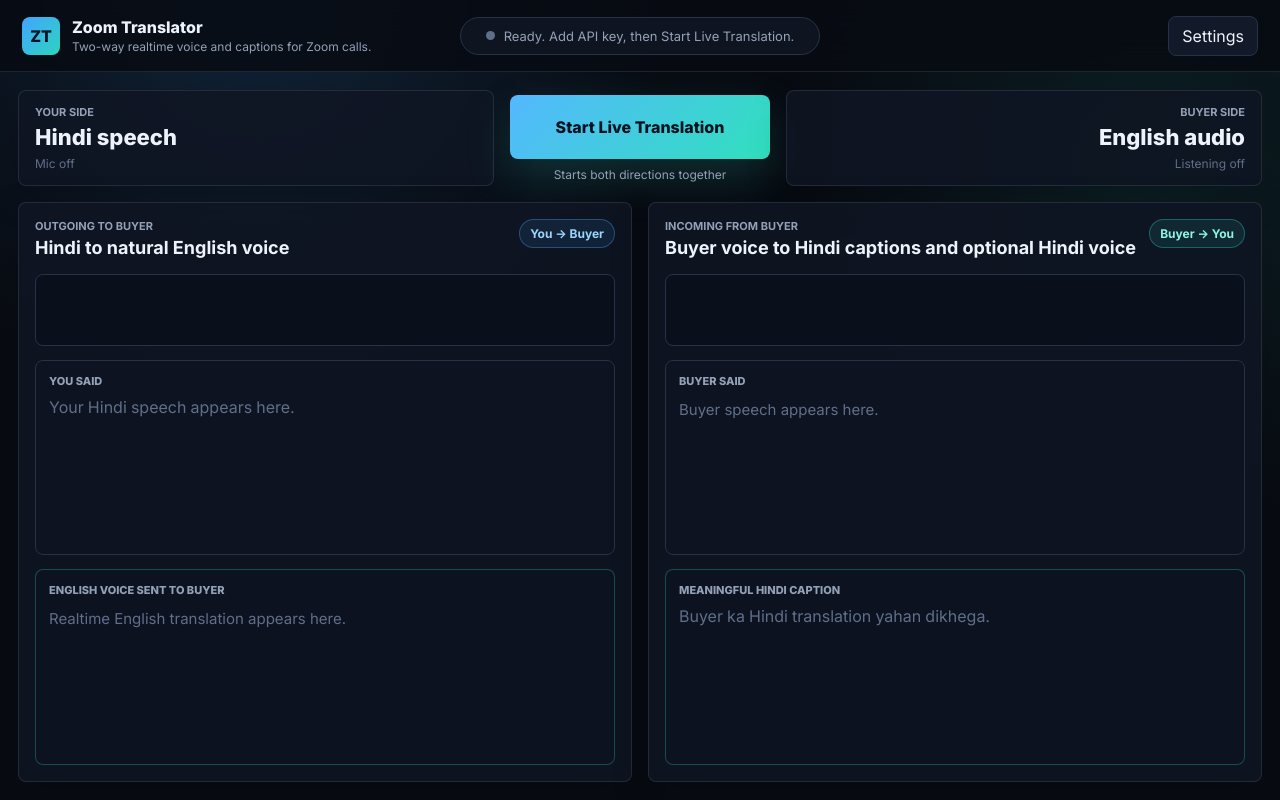
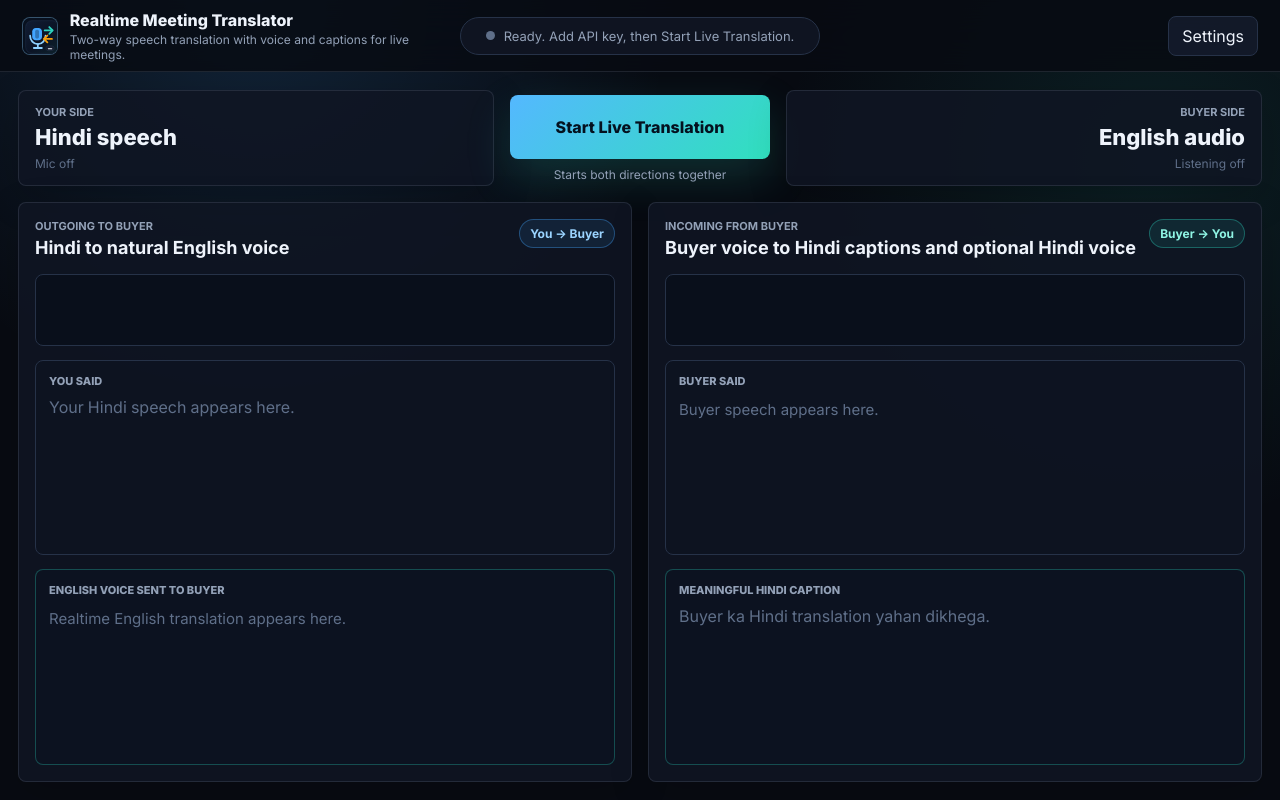
Before and after one commit to CodeStackLab/realtime-meeting-translator-gemini-openai-vb-cable, an Electron app: page index.html in a window 1280 px wide. Drawn offline with Linux system fonts and the light colour scheme; no server answers.

Commit message:
Rename app and add professional icon

```diff
--- a/index.html
+++ b/index.html
@@ -3,8 +3,9 @@
 <head>
   <meta charset="UTF-8" />
   <meta name="viewport" content="width=device-width, initial-scale=1.0" />
-  <meta name="description" content="Realtime Hindi-English Zoom translator" />
-  <title>Zoom Realtime Translator</title>
+  <meta name="description" content="Realtime speech-to-speech meeting translator with voice and captions" />
+  <title>Realtime Meeting Translator</title>
+  <link rel="icon" href="assets/icon.svg" type="image/svg+xml" />
   <link rel="preconnect" href="https://fonts.googleapis.com" />
   <link href="https://fonts.googleapis.com/css2?family=Inter:wght@400;500;600;700;800&family=Noto+Sans+Devanagari:wght@400;500;600;700&display=swap" rel="stylesheet" />
   <link rel="stylesheet" href="styles.css" />
@@ -12,10 +13,10 @@
 <body>
   <header class="topbar">
     <div class="brand">
-      <div class="brand-mark">ZT</div>
+      <div class="brand-mark"><img src="assets/icon.svg" alt="" /></div>
       <div>
-        <div class="brand-name">Zoom Translator</div>
-        <div class="brand-subtitle">Two-way realtime voice and captions for Zoom calls.</div>
+        <div class="brand-name">Realtime Meeting Translator</div>
+        <div class="brand-subtitle">Two-way speech translation with voice and captions for live meetings.</div>
       </div>
     </div>
 
--- a/main.js
+++ b/main.js
@@ -41,7 +41,8 @@
       nodeIntegration: false,
       webSecurity: false,
     },
-    title: 'Zoom Real-Time Translator',
+    title: 'Realtime Meeting Translator',
+    icon: path.join(__dirname, 'assets', 'icon.svg'),
     backgroundColor: '#0b1020',
     show: false,
     titleBarStyle: 'hiddenInset',
--- a/package.json
+++ b/package.json
@@ -1,5 +1,6 @@
 {
-  "name": "all-meeting-speech-to-speech-voice-translation-captions-gemini-openai-vb-cable",
+  "name": "realtime-meeting-translator",
+  "productName": "Realtime Meeting Translator",
   "version": "1.0.0",
   "description": "Real-time speech-to-speech voice translation with captions for Zoom, Microsoft Teams, Google Meet, and other meetings using Gemini, OpenAI, and VB-Cable A+B.",
   "main": "main.js",
@@ -16,6 +17,6 @@
     "electron": "^34.0.0"
   },
   "keywords": ["zoom", "teams", "google-meet", "translation", "speech-to-speech", "gemini", "hindi", "english", "virtual-audio-cable"],
-  "author": "All Meeting Voice Translator",
+  "author": "Realtime Meeting Translator",
   "license": "MIT"
 }
--- a/styles.css
+++ b/styles.css
@@ -54,10 +54,11 @@
   display: grid;
   place-items: center;
   border-radius: var(--radius);
-  background: linear-gradient(135deg, var(--blue), var(--cyan));
-  color: #06111f;
-  font-weight: 800;
+  background: #08111f;
+  border: 1px solid rgba(142, 209, 255, 0.35);
+  overflow: hidden;
 }
+.brand-mark img { width: 38px; height: 38px; display: block; }
 .brand-name { font-weight: 800; font-size: 16px; }
 .brand-subtitle { color: var(--muted); font-size: 12px; margin-top: 2px; }
 
```
Also changed, not shown: README.md, assets/icon.svg (added), 1 other file.
